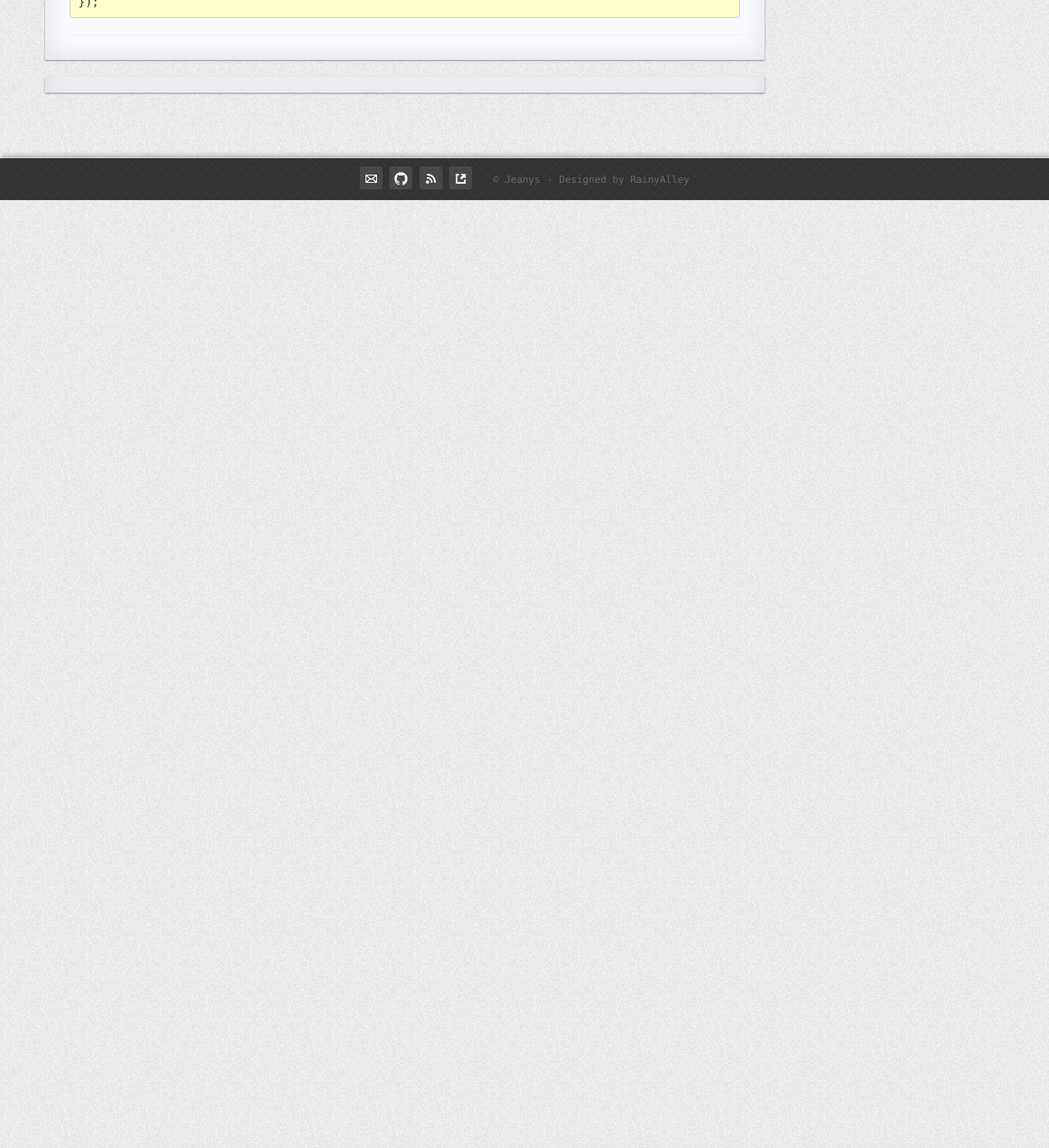
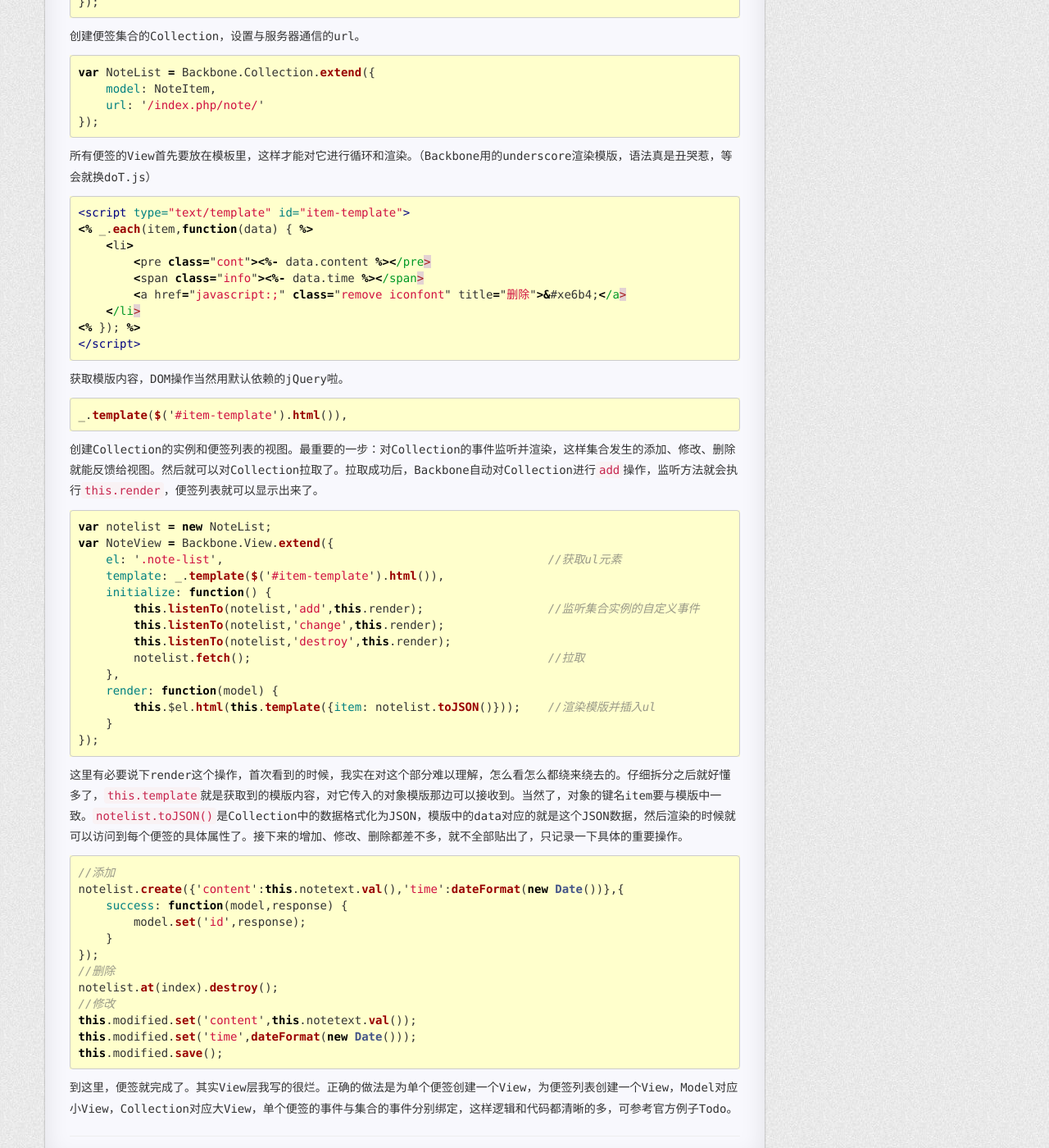
Before and after one commit to jeanys/jeanys.github.io, a Jekyll site: the page built from _posts/2016-2-28-backbone-and-requirejs.md, in a window 1280 px wide and 1400 px high, scrolled down 1164 px. Shown: the whole window at 82% size. Built offline with Jekyll 4.4.1, drawn with Linux system fonts in a browser that asks for light colours; nearby versions of some CDN libraries; Markdown is read by kramdown in place of the engine named in the settings; before the commit the page ends 1408 px from its top, so only the background shows below that.

Commit message:
Backbone+RequireJS
逐步添加-2

````diff
--- a/_posts/2016-2-28-backbone-and-requirejs.md
+++ b/_posts/2016-2-28-backbone-and-requirejs.md
@@ -36,3 +36,70 @@ var NoteItem = Backbone.Model.extend({
     }
 });
 ```
+
+创建便签集合的Collection，设置与服务器通信的url。
+
+```javascript
+var NoteList = Backbone.Collection.extend({
+    model: NoteItem,
+    url: '/index.php/note/'
+});
+```
+
+所有便签的View首先要放在模板里，这样才能对它进行循环和渲染。（Backbone用的underscore渲染模版，语法真是丑哭惹，等会就换doT.js）
+
+```html
+<script type="text/template" id="item-template">
+<% _.each(item,function(data) { %>
+    <li>
+        <pre class="cont"><%- data.content %></pre>
+        <span class="info"><%- data.time %></span>
+        <a href="javascript:;" class="remove iconfont" title="删除">&#xe6b4;</a>
+    </li>
+<% }); %>
+</script>
+```
+
+获取模版内容，DOM操作当然用默认依赖的jQuery啦。
+
+```javascript
+_.template($('#item-template').html()),
+```
+
+创建Collection的实例和便签列表的视图。最重要的一步：对Collection的事件监听并渲染，这样集合发生的添加、修改、删除就能反馈给视图。然后就可以对Collection拉取了。拉取成功后，Backbone自动对Collection进行`add`操作，监听方法就会执行`this.render`，便签列表就可以显示出来了。
+
+```javascript
+var notelist = new NoteList;
+var NoteView = Backbone.View.extend({
+    el: '.note-list',                                               //获取ul元素
+    template: _.template($('#item-template').html()),
+    initialize: function() {
+        this.listenTo(notelist,'add',this.render);                  //监听集合实例的自定义事件
+        this.listenTo(notelist,'change',this.render);
+        this.listenTo(notelist,'destroy',this.render);
+        notelist.fetch();                                           //拉取
+    },
+    render: function(model) {
+        this.$el.html(this.template({item: notelist.toJSON()}));    //渲染模版并插入ul
+    }
+});
+```
+
+这里有必要说下render这个操作，首次看到的时候，我实在对这个部分难以理解，怎么看怎么都绕来绕去的。仔细拆分之后就好懂多了，`this.template`就是获取到的模版内容，对它传入的对象模版那边可以接收到。当然了，对象的键名item要与模版中一致。`notelist.toJSON()`是Collection中的数据格式化为JSON，模版中的data对应的就是这个JSON数据，然后渲染的时候就可以访问到每个便签的具体属性了。接下来的增加、修改、删除都差不多，就不全部贴出了，只记录一下具体的重要操作。
+
+```javascript
+//添加
+notelist.create({'content':this.notetext.val(),'time':dateFormat(new Date())},{
+    success: function(model,response) {
+        model.set('id',response);
+    }
+});
+//删除
+notelist.at(index).destroy();
+//修改
+this.modified.set('content',this.notetext.val());
+this.modified.set('time',dateFormat(new Date()));
+this.modified.save();
+```
+
+到这里，便签就完成了。其实View层我写的很烂。正确的做法是为单个便签创建一个View，为便签列表创建一个View，Model对应小View，Collection对应大View，单个便签的事件与集合的事件分别绑定，这样逻辑和代码都清晰的多，可参考官方例子Todo。
````
Also changed, not shown: other parts of _posts/2016-2-28-backbone-and-requirejs.md (+1 -1 lines).
